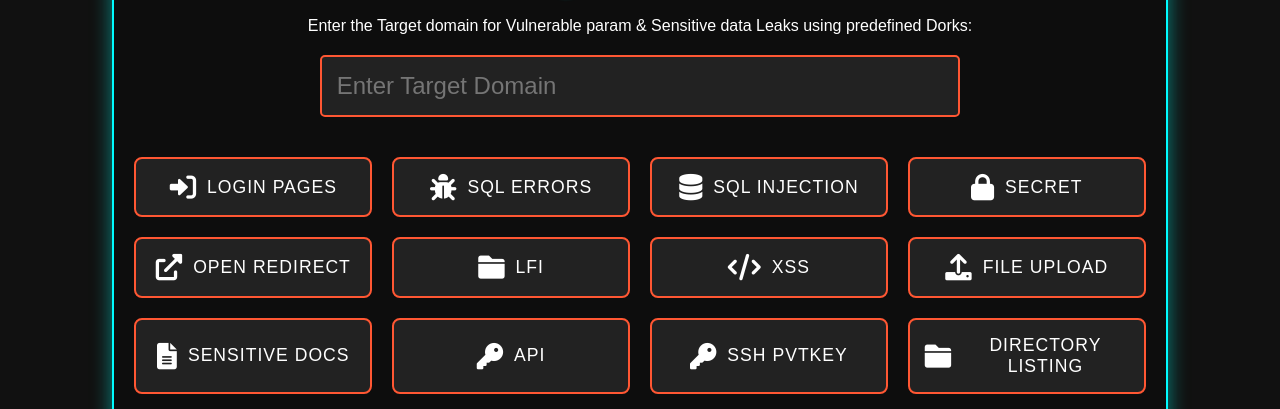
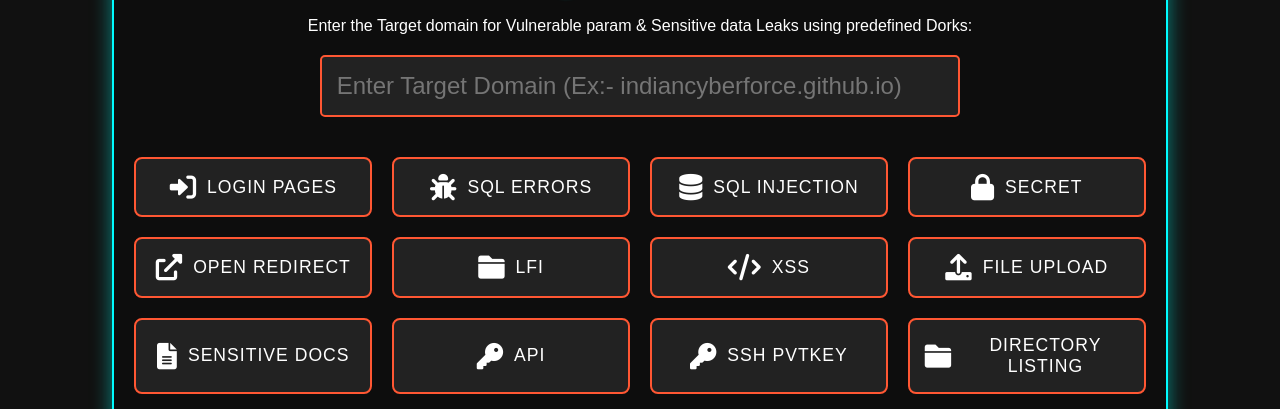
Before and after one commit to IndianCyberForce/Indiancyberforce.github.io, a plain HTML site: page GoogleDorkware/index.html in a window 1280 px wide. Shown: the part 140-549 px from the top of the page. Drawn offline with Linux system fonts and the light colour scheme.

Commit message:
Update index.html

```diff
--- a/GoogleDorkware/index.html
+++ b/GoogleDorkware/index.html
@@ -114,7 +114,7 @@ h1 {
         <p class="terminal-text">Enter the Target domain for Vulnerable param & Sensitive data Leaks using predefined Dorks:</p>
 
         <div id="search-box">
-            <input type="text" id="domain" placeholder="Enter Target Domain">
+            <input type="text" id="domain" placeholder="Enter Target Domain (Ex:- indiancyberforce.github.io)">
 
         </div>
 
@@ -133,7 +133,6 @@ h1 {
             </div>
             <div class="btn" onclick="find(5)">
                 <i class="fas fa-external-link-alt"></i> Open Redirect
-                <!--<i class="fas fa-file-alt"></i> Log Files-->
             </div>
             <div class="btn" onclick="find(6)">
                 <i class="fas fa-folder"></i> LFI
```
